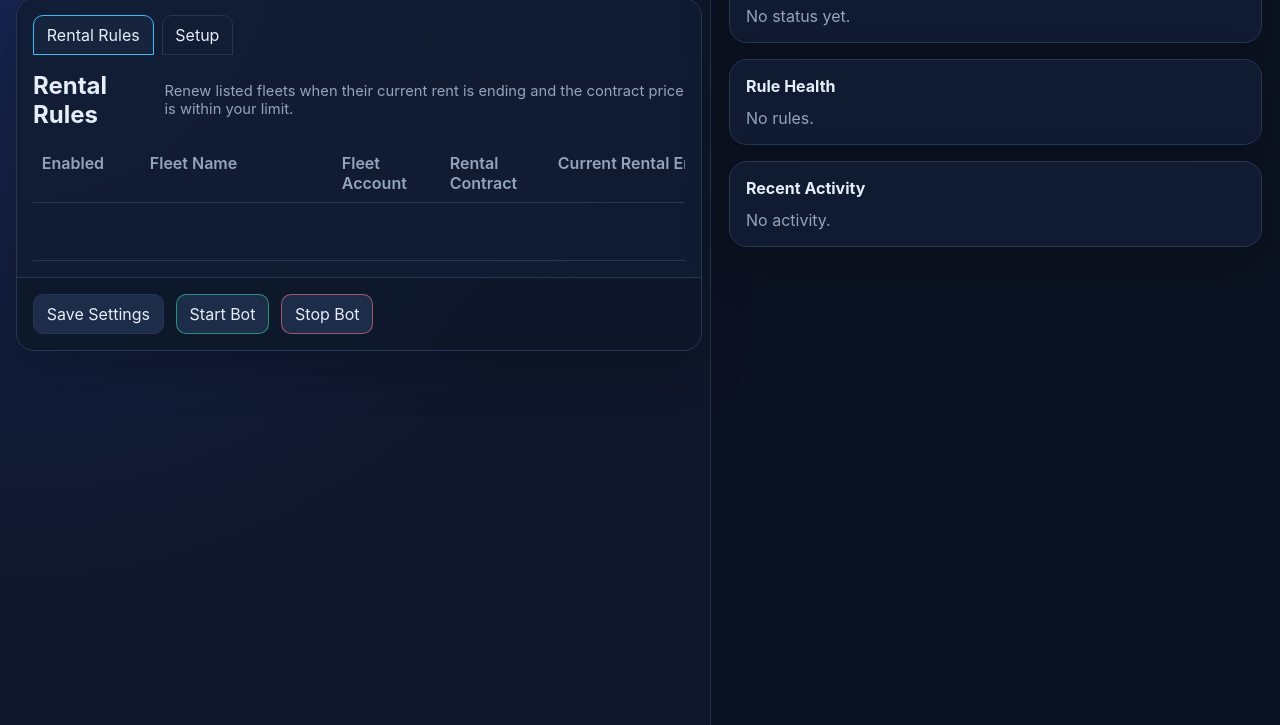
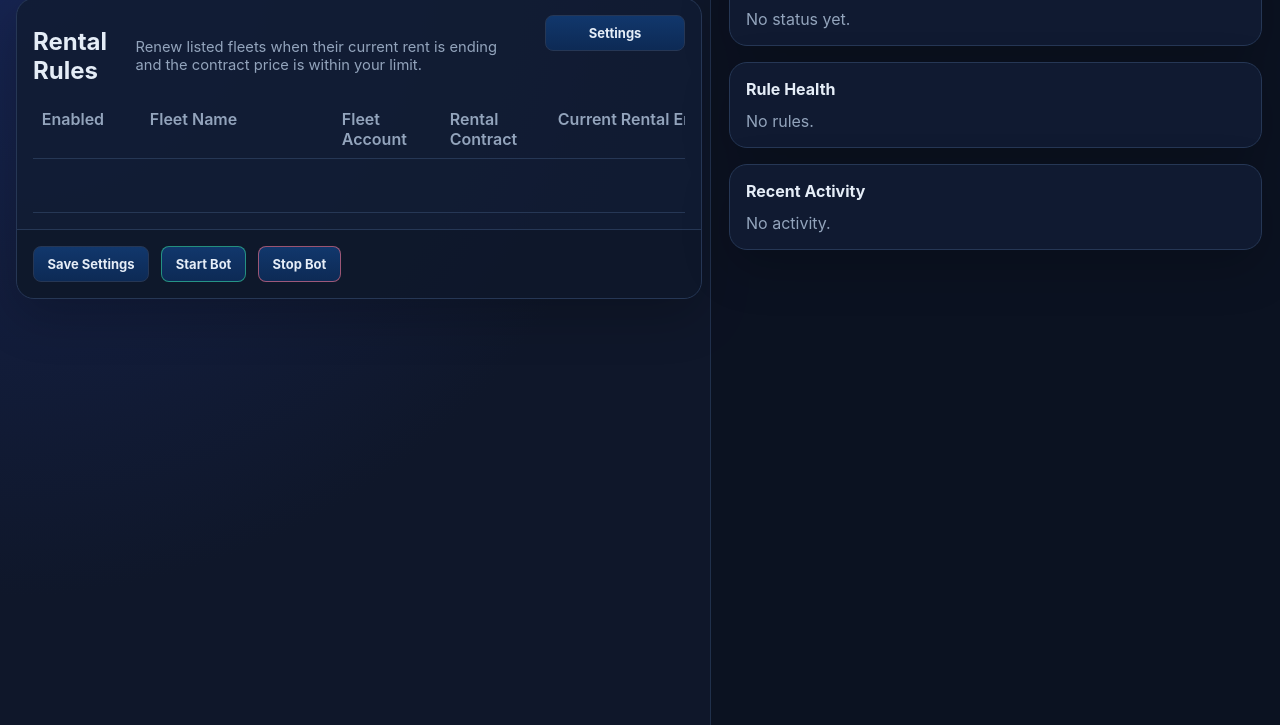
Before and after one commit to aephiaviktor/fleet-rental-bot, an Electron app: page electron/renderer.html in a window 1280 px wide. Shown: the part 75-800 px from the top of the page. Drawn offline with Linux system fonts and the light colour scheme; no server answers.

Commit message:
Align settings button layout (Fleet Rental Bot 0.1.17)

```diff
--- a/electron/renderer.css
+++ b/electron/renderer.css
@@ -27,14 +27,19 @@ button, input, textarea, select {
 
 button {
   border: 1px solid var(--border);
-  border-radius: 10px;
+  border-radius: 8px;
   color: var(--text);
-  background: #1d2c49;
-  padding: 0.55rem 0.8rem;
+  background: linear-gradient(180deg, #11376c 0%, #0d2a55 100%);
+  padding: 0.55rem 0.85rem;
   cursor: pointer;
+  font-size: 13px;
+  font-weight: 650;
 }
 
-button:hover { border-color: var(--accent); }
+button:hover {
+  border-color: var(--accent);
+  background: linear-gradient(180deg, #164585 0%, #103263 100%);
+}
 button:disabled { cursor: not-allowed; opacity: 0.55; }
 
 input, textarea, select {
@@ -74,29 +79,40 @@ textarea { resize: vertical; }
 
 .app-panel { overflow: hidden; }
 .tabs {
+  position: relative;
+  z-index: 3;
   display: flex;
-  gap: 0.5rem;
+  justify-content: flex-end;
+  gap: 8px;
   padding: 1rem 1rem 0;
+  margin-bottom: 2px;
 }
 .tab-button {
-  background: transparent;
-  border-bottom-left-radius: 0;
-  border-bottom-right-radius: 0;
+  min-width: 140px;
 }
 .tab-button.active {
-  background: var(--panel-soft);
-  border-color: var(--accent);
+  border-color: rgba(170, 220, 255, 0.55);
+  background: linear-gradient(180deg, #1a4c8d 0%, #12396f 100%);
+  box-shadow: inset 0 0 0 1px rgba(201, 233, 255, 0.15);
 }
 
 .config-shell { padding: 1rem; }
 .tab-panel { display: none; }
 .tab-panel.active { display: block; }
 .panel-toolbar {
+  position: relative;
+  z-index: 1;
   display: flex;
   justify-content: space-between;
   align-items: center;
   gap: 1rem;
+  margin-top: -42px;
   margin-bottom: 1rem;
+  padding-right: 160px;
+}
+.tab-panel[data-panel="setup"] .panel-toolbar {
+  margin-top: 0;
+  padding-right: 0;
 }
 .panel-toolbar h2 { margin: 0; }
 .panel-toolbar p { margin: 0; color: var(--muted); font-size: 0.92rem; }
@@ -299,9 +315,8 @@ label { display: grid; gap: 0.35rem; color: var(--muted); font-size: 0.9rem; }
   margin-top: 4px;
 }
 .rail-update-btn {
-  padding: 0.35rem 0.65rem;
-  border-radius: 999px;
-  font-size: 0.8rem;
+  min-width: 70px;
+  padding: 0.4rem 0.75rem;
 }
 .rail-update-btn.update-available {
   border-color: rgba(251, 191, 36, 0.75);
--- a/electron/renderer.html
+++ b/electron/renderer.html
@@ -16,17 +16,14 @@
           </div>
 
           <section class="panel app-panel">
-            <div class="tabs" role="tablist" aria-label="Configuration tabs">
-              <button class="tab-button active" id="tab-rental-rules" type="button" data-tab="rental-rules" role="tab" aria-selected="true">
-                Rental Rules
-              </button>
+            <div class="tabs compact-tabs" role="tablist" aria-label="Configuration tabs">
               <button class="tab-button" id="tab-setup" type="button" data-tab="setup" role="tab" aria-selected="false">
-                Setup
+                Settings
               </button>
             </div>
 
             <form id="config-form" class="config-shell sensitive-hidden">
-              <section class="tab-panel active" data-panel="rental-rules" role="tabpanel" aria-labelledby="tab-rental-rules">
+              <section class="tab-panel active" data-panel="rental-rules" role="tabpanel" aria-label="Rental Rules">
                 <div class="panel-toolbar">
                   <h2>Rental Rules</h2>
                   <p>Renew listed fleets when their current rent is ending and the contract price is within your limit.</p>
@@ -64,7 +61,7 @@
 
               <section class="tab-panel" data-panel="setup" role="tabpanel" aria-labelledby="tab-setup">
                 <div class="panel-toolbar">
-                  <h2>Setup</h2>
+                  <h2>Settings</h2>
                   <button id="toggle-sensitive-btn" type="button">Show Sensitive Fields</button>
                 </div>
 
--- a/electron/renderer.js
+++ b/electron/renderer.js
@@ -20,6 +20,8 @@ const updateLatestVersionEl = document.getElementById('update-latest-version');
 const updateMessageEl = document.getElementById('update-message');
 const updateConfirmBtn = document.getElementById('update-confirm-btn');
 const updateCancelBtn = document.getElementById('update-cancel-btn');
+const tabButtons = Array.from(document.querySelectorAll('.tab-button'));
+const tabPanels = Array.from(document.querySelectorAll('.tab-panel'));
 
 const CONFIG_KEYS = [
   'INSTANCE_NAME',
@@ -500,15 +502,28 @@ function setRunningUi(running) {
   stopBtn.disabled = !running;
 }
 
+function setActiveTab(tabName) {
+  const nextTab = tabName === 'setup' ? 'setup' : 'rental-rules';
+
+  for (const button of tabButtons) {
+    const settingsOpen = nextTab === 'setup';
+    button.classList.toggle('active', settingsOpen);
+    button.setAttribute('aria-selected', String(settingsOpen));
+    if (button.id === 'tab-setup') {
+      button.textContent = settingsOpen ? 'Rental Rules' : 'Settings';
+      button.dataset.tab = settingsOpen ? 'rental-rules' : 'setup';
+    }
+  }
+
+  for (const panel of tabPanels) {
+    panel.classList.toggle('active', panel.dataset.panel === nextTab);
+  }
+}
+
 function setupTabs() {
-  document.querySelectorAll('.tab-button').forEach((button) => {
-    button.addEventListener('click', () => {
-      document.querySelectorAll('.tab-button').forEach((item) => item.classList.remove('active'));
-      document.querySelectorAll('.tab-panel').forEach((panel) => panel.classList.remove('active'));
-      button.classList.add('active');
-      document.querySelector(`[data-panel="${button.dataset.tab}"]`).classList.add('active');
-    });
-  });
+  for (const button of tabButtons) {
+    button.addEventListener('click', () => setActiveTab(button.dataset.tab));
+  }
 }
 
 addRuleRowBtn.addEventListener('click', () => createRuleRow());
--- a/package.json
+++ b/package.json
@@ -1,6 +1,6 @@
 {
   "name": "fleet-rental-bot",
-  "version": "0.1.16",
+  "version": "0.1.17",
   "private": true,
   "main": "electron/main.js",
   "type": "commonjs",
```
Also changed, not shown: 1 other file.
